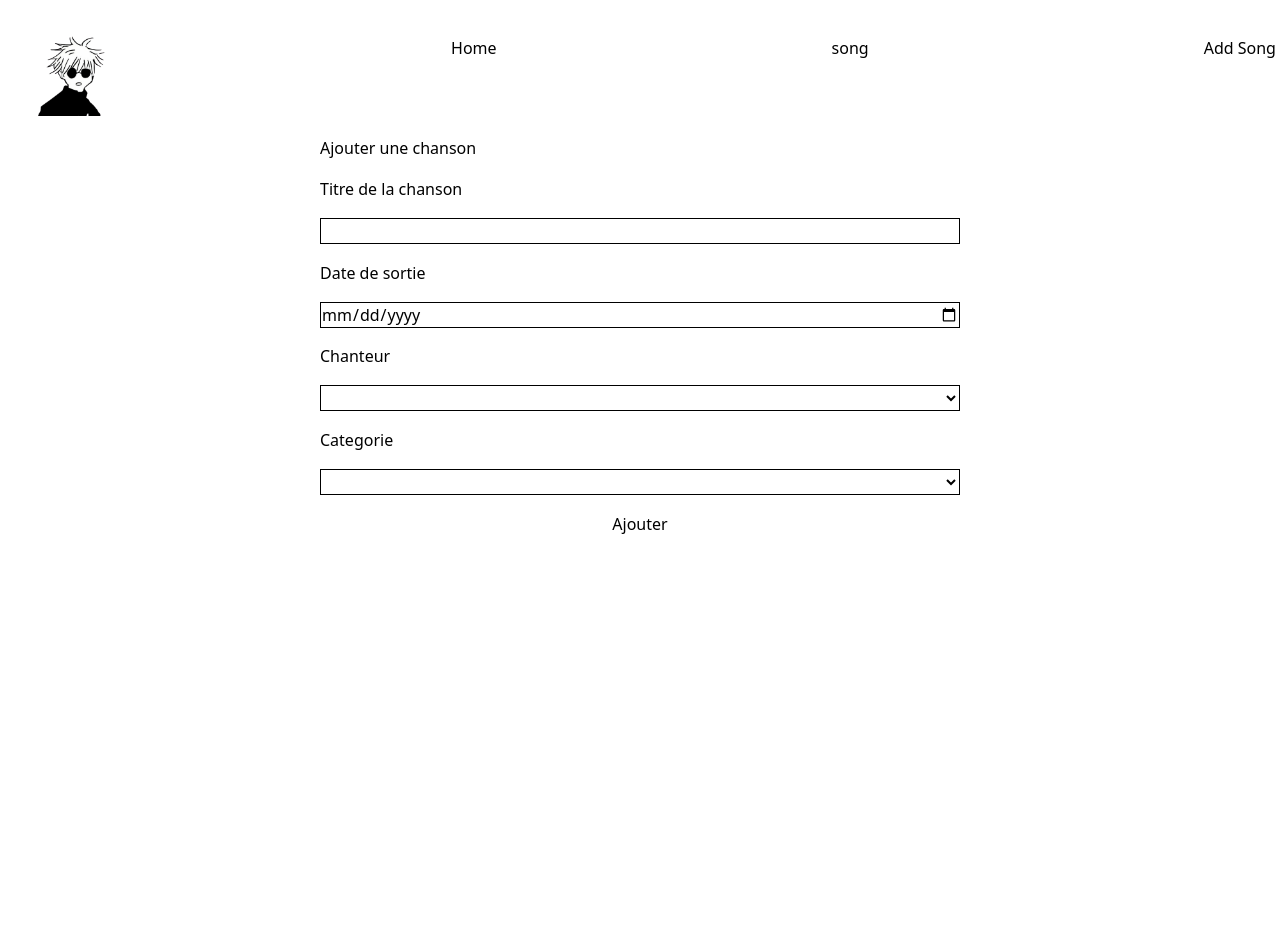
After one commit to TryaNever/songApp, a PHP site: template src/views/createSong.html.twig in a window 1280 px wide. The commit adds this page. Run offline with PHP 8.4, Linux system fonts and the light colour scheme; the template is opened without the code that fills it, so the values that code supplies are empty; some libraries are stand-ins or nearby versions.

Commit message:
finish add song TODO verif date

```diff
--- /dev/null
+++ b/src/views/createSong.html.twig
@@ -0,0 +1,35 @@
+{% extends 'layout/home-layout.html.twig' %}
+
+{% block app %}
+    <div class="flex h-screen items-center flex-col">
+        {% if succes %}
+            <p class="m-5 text-2xl">Vous avez ajouté une chanson</p>
+        {% endif %}
+        <form method="post" class="flex flex-col w-[50vw] h-[50vh] justify-between">
+            <h3>Ajouter une chanson</h3>
+            <label for="titre">Titre de la chanson</label>
+            <input type="text" name="titre" id="titre" class="border">
+            {% if error.titre %}
+                <p>il y a une erreur sur le titre</p>
+            {% endif %}
+            <label for="date">Date de sortie</label>
+            <input type="date" name="date" id="date" class="border">
+            {% if error.date %}
+                <p>il y a une erreur sur le champ date</p>
+            {% endif %}
+            <label for="chanteur">Chanteur</label>
+            <select name="chanteur" id="chanteur" class="border">
+                {% for chanteur in chanteurs %}
+                    <option value="{{ chanteur.id_chanteur }}">{{ chanteur.nom_chanteur }}</option>
+                {% endfor %}
+            </select>
+            <label for="categorie">Categorie</label>
+            <select name="categorie" id="categorie" class="border">
+                {% for categorie in categories %}
+                    <option value="{{ categorie.id_categorie }}">{{ categorie.libelle_categorie }}</option>
+                {% endfor %}
+            </select>
+            <input type="submit" value="Ajouter">
+        </form>
+    </div>
+{% endblock %}
--- a/src/views/layout/home-layout.html.twig
+++ b/src/views/layout/home-layout.html.twig
@@ -11,9 +11,9 @@
 </head>
 
 <body class="min-h-screen p-4">
-<header class="flex w-screen justify-between p-5"><a href="/"><img src="../../../public/img/favicon.ico" alt=""
+<header class="flex w-screen justify-between p-5"><a href="/"><img src="../../../public/img/favicon.ico" alt="logo du site"
                                                                    class="w-20"></a><a href="/">Home</a><a href="/song">song</a><a
-            href="/addSong">Add Song</a></header>
+            href="/song/add">Add Song</a></header>
 {% block app %}
 {% endblock %}
 </body>
```
Also changed, not shown: src/controllers/SongController.php (+28 -9 lines), src/models/Song.php (added, +53 -0 lines), src/models/SongFiltre.php (+4 -27 lines).
